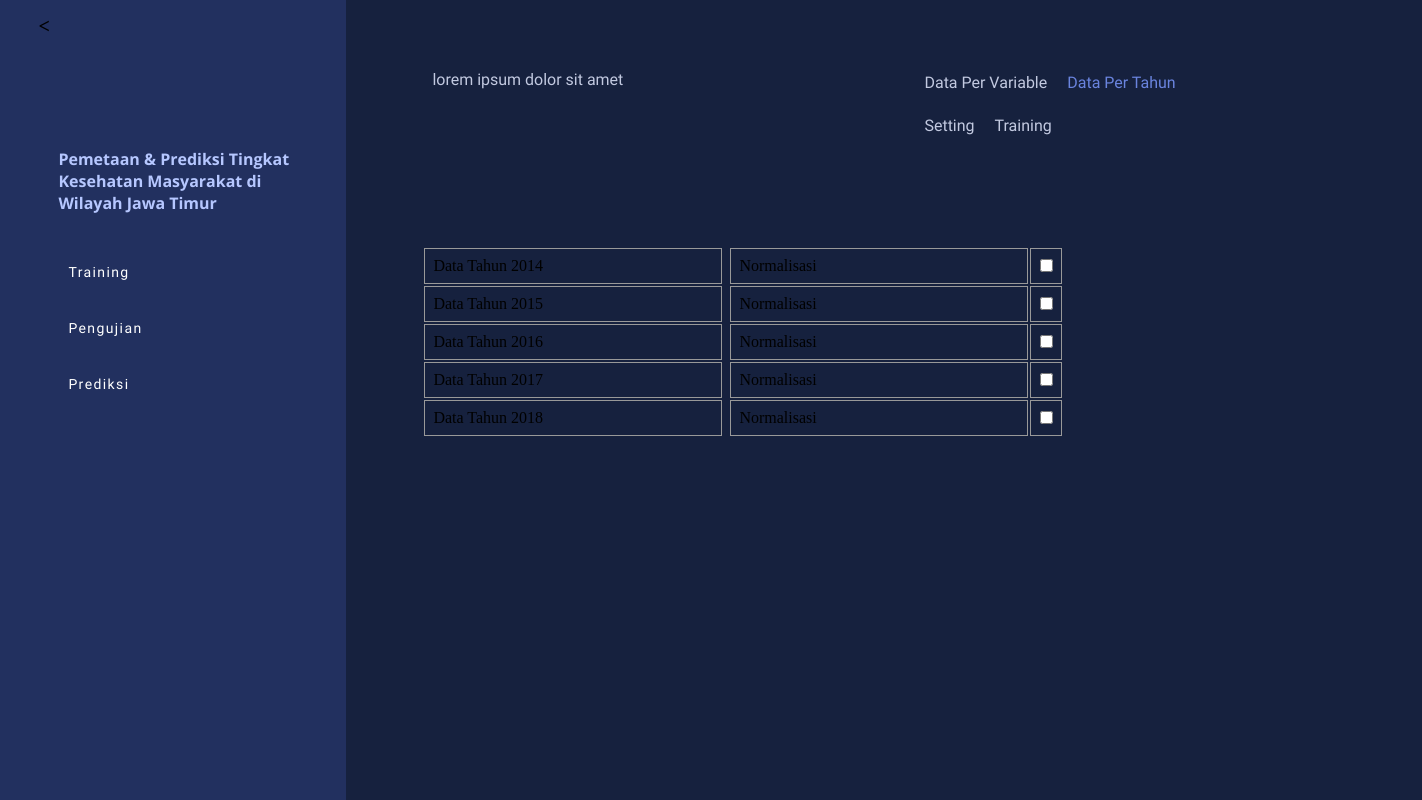
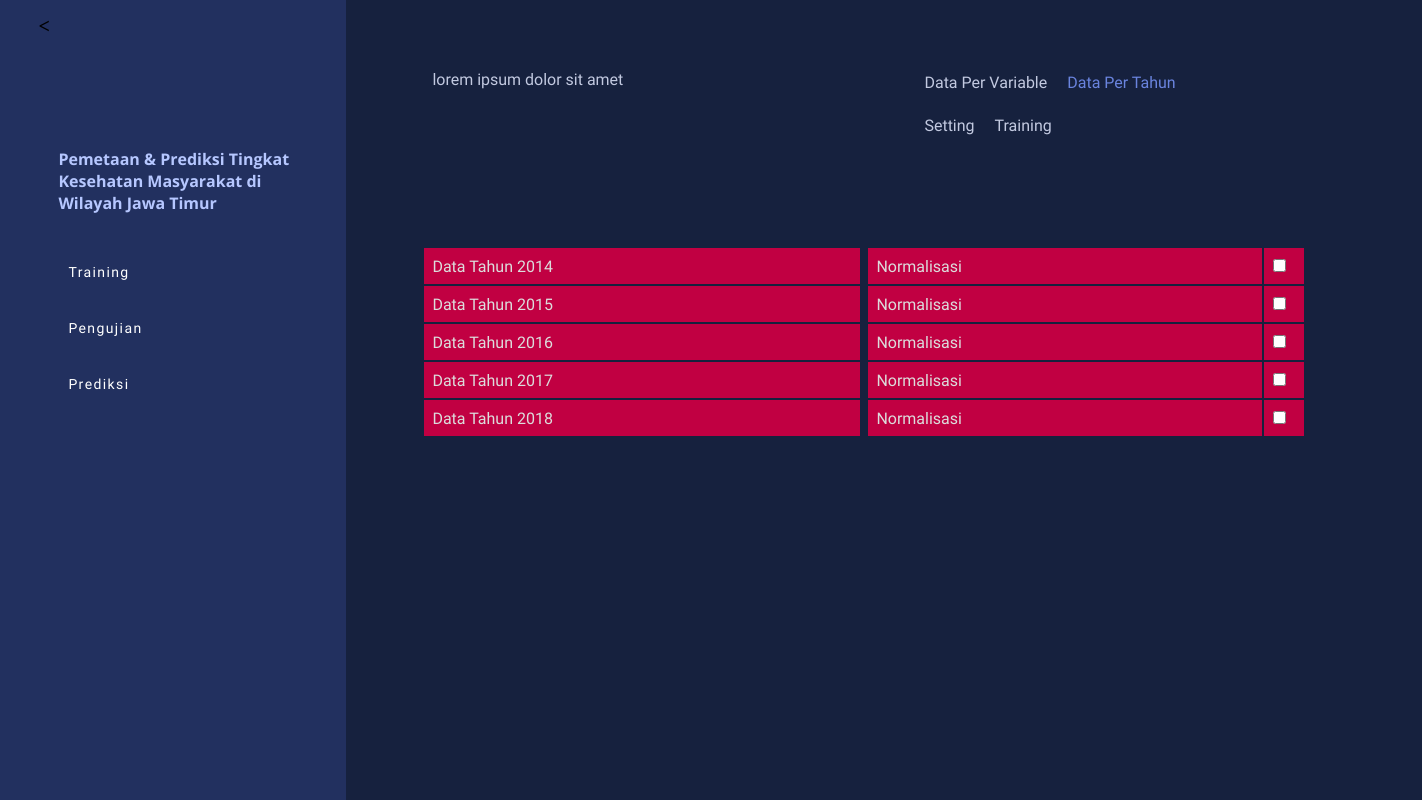
Before and after one commit to cnurrohim/jstbptensorflow, a plain HTML site: page Training/datapertahun.html in a window 1280 px wide. Shown: the whole page, 1422 px wide, since content can reach past the window. Drawn offline with Linux system fonts and the light colour scheme.

Commit message:
tabel asli + normalisasi sejajar

```diff
--- a/Assets/style.css
+++ b/Assets/style.css
@@ -1,3 +1,7 @@
+.main-container,.sub-menu, .menu-info, .sub-menu-ul
+{
+	border: 0px solid #FFF;
+}
 @font-face {
   font-family: 'OpenSans-Regular';
   src: url('fonts/Open Sans/OpenSans-Regular.ttf')  format('truetype');
@@ -76,12 +80,25 @@
 /* FONTS */
 .font_primary{ font-family:'OpenSans-Bold'}
 .font_pairs{  font-family:'Roboto-Regular'}
+
+.ft_size_xs{ font-size: 12px;  }
+.ft_size_detail{ font-size: 14px;  }
+.ft_size_content{ font-size: 16px;  }
+.ft_size_subtitle{ font-size: 18px;  }
+.ft_size_head{ font-size: 20px;  }
+.ft_size_title{ font-size: 24px;  }
 /* FONTS */
+
+
 
 * {
     -moz-box-sizing: border-box;
     -webkit-box-sizing: border-box;
      box-sizing: border-box;
+}
+
+input[type="checkbox" i],td{
+	box-sizing: initial !important;
 }
 
 .lighter{
@@ -183,10 +200,7 @@ nav li a{
 
 }
 
-.main-container,.sub-menu, .menu-info, .sub-menu-ul
-{
-	border: 0px solid #000;
-}
+
 
 .menu-info{
 	display: inline-block;
--- a/Assets/table.css
+++ b/Assets/table.css
@@ -151,7 +151,7 @@
   padding:8px;
 }
 .datapick tr td{
-  border: 1px solid #999;
+
 }
 
 .main-container table{
--- a/Data/TableDataAsli.js
+++ b/Data/TableDataAsli.js
@@ -4,8 +4,6 @@ import {data_wilayah} from './JS/dataWilayah.js';
 
 
 const propertiesTableAsli = {
-	'cellspacing':0,
-	'border':0,
 	'class':'datapick'
 };
 
@@ -14,7 +12,7 @@ let dataTable = new Table(propertiesTableAsli);
 dataset.forEach((dataPerTahun,idtahun)=>{
 
 	const rowProperties1 = {
-		'class':'no-select select-head head-'+tahunDataSet[idtahun],
+		'class':'cl_accents no-select select-head head-'+tahunDataSet[idtahun],
 		'data-id':tahunDataSet[idtahun]
 	}
 
@@ -23,7 +21,7 @@ dataset.forEach((dataPerTahun,idtahun)=>{
 			content:'Data Tahun '+tahunDataSet[idtahun],
 			attributes: {
 				'colspan':variables.length+3,
-				class: 'toggleClassHidden head-'+tahunDataSet[idtahun],
+				class: 'ft_size_content font_pairs font_accents lighter toggleClassHidden head-'+tahunDataSet[idtahun],
 				'data-id':tahunDataSet[idtahun]
 			}
 		}
@@ -31,8 +29,8 @@ dataset.forEach((dataPerTahun,idtahun)=>{
 
 
 	let tableHeader2 = [
-		{content:'#'},
-		{content:'Wilayah',attributes:{'style':'width:250px;'}}
+		//{content:'#'},
+		{content:'Wilayah',attributes:{}}
 	];
 
 	variables.forEach((variable)=>{
@@ -41,7 +39,7 @@ dataset.forEach((dataPerTahun,idtahun)=>{
 	tableHeader2.push({content:'target'});
 
 	const rowProperties2 = {
-		'class':'hidden body-'+tahunDataSet[idtahun]
+		'class':'ft_size_xs font_pairs font_accents lighter cl_secondary font_accents hidden body-'+tahunDataSet[idtahun]
 	}
 
 	dataTable.addNewRow(tableHeaderAsli,false,'td',rowProperties1);
@@ -57,7 +55,7 @@ dataset.forEach((dataPerTahun,idtahun)=>{
 		}
 
 		td_data = [
-			{content:index+1},
+			//{content:index+1},
 			{content:data_wilayah[row.wilayah],attributes:{class:'camel-case'}},
 		];
 
--- a/Data/TableDataNormalisasi.js
+++ b/Data/TableDataNormalisasi.js
@@ -9,8 +9,6 @@ import {
 } from './DataMaster.js';
 
 const properties = {
-	'cellspacing':0,
-	'border':0,
 	'class':'datapick'
 };
 
@@ -28,7 +26,7 @@ data_TerNormalisasi.forEach((dataPerTahun,idtahun)=>{
 	}
 
 	const rowProperties1 = {
-		'class':'no-select select-head head-'+tahunDataSet[idtahun],
+		'class':'cl_accents no-select select-head head-'+tahunDataSet[idtahun],
 		'data-id':tahunDataSet[idtahun]
 	}
 
@@ -37,7 +35,7 @@ data_TerNormalisasi.forEach((dataPerTahun,idtahun)=>{
 			content:'Normalisasi',
 			attributes: {
 				'colspan':variables.length+1,
-				class: 'toggleClassHidden head-'+tahunDataSet[idtahun],
+				class: 'ft_size_content font_pairs font_accents lighter toggleClassHidden head-'+tahunDataSet[idtahun],
 				'data-id':tahunDataSet[idtahun]
 			}
 		},
@@ -60,7 +58,7 @@ data_TerNormalisasi.forEach((dataPerTahun,idtahun)=>{
 
 
 	const rowProperties2 = {
-		'class':'hidden body-'+tahunDataSet[idtahun]
+		'class':'ft_size_xs font_pairs font_accents lighter cl_secondary font_accents hidden body-'+tahunDataSet[idtahun]
 	}
 
 	dataTable.addNewRow(tableHeader,false,'td',rowProperties1);
--- a/Training/datapertahun.html
+++ b/Training/datapertahun.html
@@ -13,12 +13,21 @@
 	<div class="main-container">
 		<div class="sub-menu-ul"></div>
 
-		<div class="data-table inBlock"></div>
-		<div class="data-table-normalisasi inBlock"></div>
+		<div class="overflow-sub-container" >
+			<div class="data-table inBlock"></div>
+			<div class="data-table-normalisasi inBlock"></div>
+		</div>
 		<style type="text/css">
 			.inBlock{
 				display: inline-block;
 				vertical-align: top;
+				width: 44%;
+			}
+			.overflow-sub-container{
+
+				position: relative;
+
+				width: 1000px;
 			}
 		</style>
 	</div>
```
